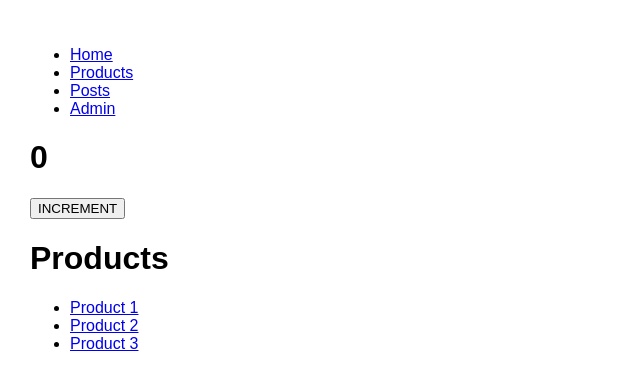
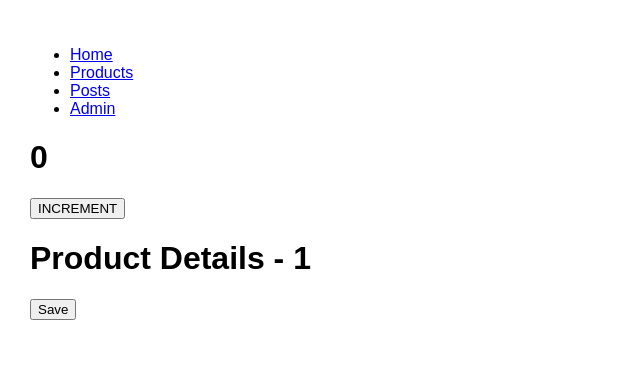
Before and after one commit to DevMaffi/router-app, a React (Create React App) app: page /products/1 in a window 1280 px wide. Shown: the top 390 px of the page, without its empty margins (0-640 px from the left). Built offline with nearby package versions, Linux system fonts and the light colour scheme; the HTML template or start-up script is replaced by a standard one.

Commit message:
Adding router params

```diff
--- a/src/App.js
+++ b/src/App.js
@@ -27,11 +27,12 @@
         <div className="content">
           <Switch>
             <Route path="/admin" component={Dashboard} />
+            <Route path="/products/:id" component={ProductDetails} />
             <Route
               path="/products"
               render={props => <Products sortBy="newest" {...props} />}
             />
-            <Route path="/posts" component={Posts} />
+            <Route path="/posts/:year/:month" component={Posts} />
             <Route path="/" component={Home} />
           </Switch>
         </div>
--- a/src/components/productDetails.jsx
+++ b/src/components/productDetails.jsx
@@ -8,7 +8,7 @@
   render() {
     return (
       <div>
-        <h1>Product Details - </h1>
+        <h1>Product Details - {this.props.match.params.id}</h1>
         <button onClick={this.handleSave}>Save</button>
       </div>
     );
--- a/src/components/products.jsx
+++ b/src/components/products.jsx
@@ -1,5 +1,5 @@
 import React, { Component } from 'react';
-
+import { Link } from 'react-router-dom';
 class Products extends Component {
   state = {
     products: [
@@ -16,7 +16,7 @@
         <ul>
           {this.state.products.map(product => (
             <li key={product.id}>
-              <a href={`/products/${product.id}`}>{product.name}</a>
+              <Link to={`/products/${product.id}`}>{product.name}</Link>
             </li>
           ))}
         </ul>
```
